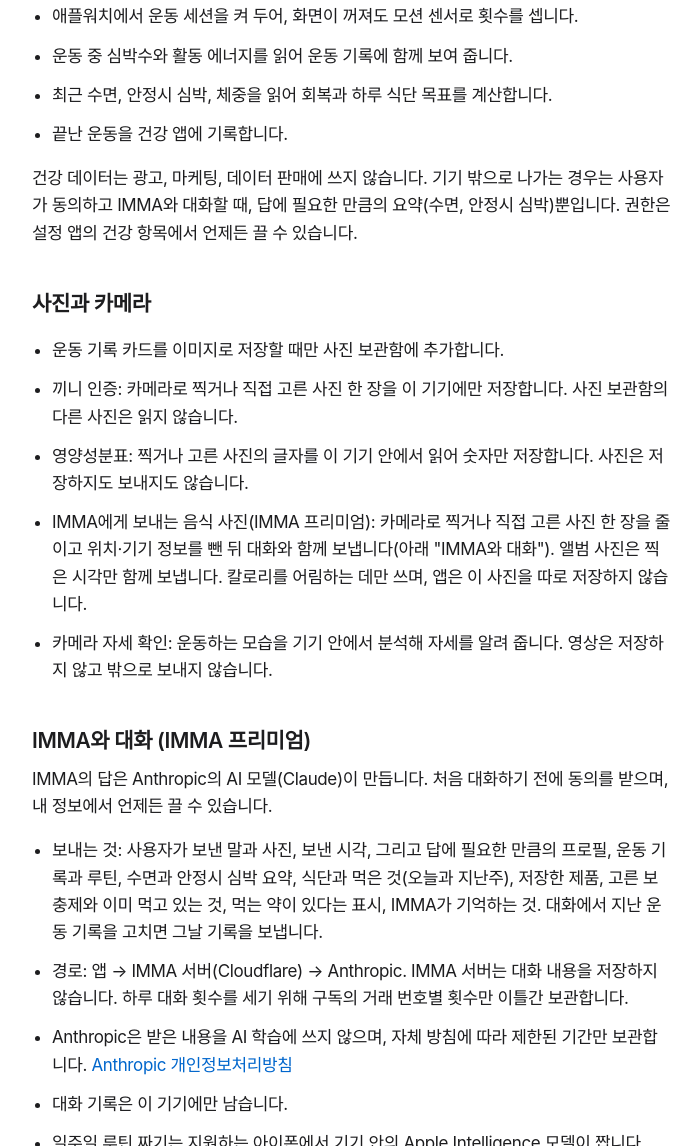
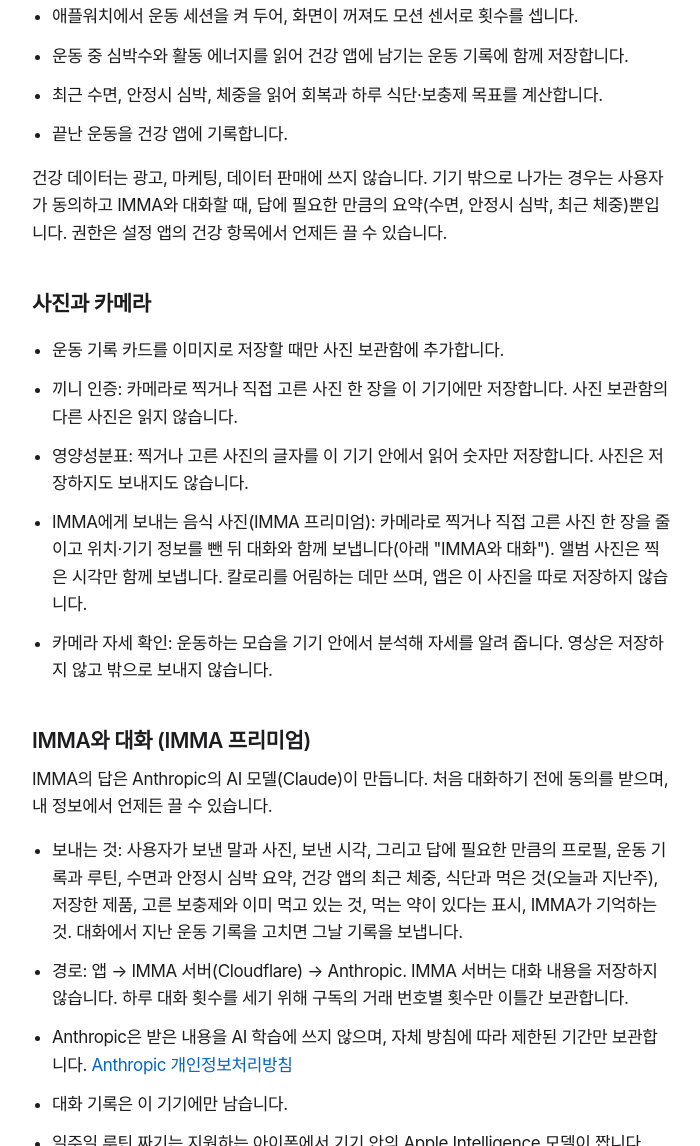
Before and after one commit to shinehyeuk-pixel/imma-support, a plain HTML site: page privacy/index.html in a window 1280 px wide. Shown: the part 833-1979 px from the top of the page, without its empty margins (288-988 px from the left). Drawn offline with Linux system fonts and the light colour scheme.

Commit message:
Privacy: the chat can carry the Health app's latest weight, and heart rate goes into Health's workout
IMMA's chat works out the day's food from the newest weight in the Health app and sends that number with it
(get_nutrition), but the page said only sleep and resting heart rate leave the device. The watch reads heart rate
and active energy only to save them with the workout in Health; IMMA itself does not show them.

Co-Authored-By: Claude Opus 5.5 <noreply@anthropic.com>

```diff
--- a/privacy/index.html
+++ b/privacy/index.html
@@ -30,11 +30,11 @@
 <h2>건강 앱 (HealthKit)</h2>
 <ul>
 <li>애플워치에서 운동 세션을 켜 두어, 화면이 꺼져도 모션 센서로 횟수를 셉니다.</li>
-<li>운동 중 심박수와 활동 에너지를 읽어 운동 기록에 함께 보여 줍니다.</li>
-<li>최근 수면, 안정시 심박, 체중을 읽어 회복과 하루 식단 목표를 계산합니다.</li>
+<li>운동 중 심박수와 활동 에너지를 읽어 건강 앱에 남기는 운동 기록에 함께 저장합니다.</li>
+<li>최근 수면, 안정시 심박, 체중을 읽어 회복과 하루 식단·보충제 목표를 계산합니다.</li>
 <li>끝난 운동을 건강 앱에 기록합니다.</li>
 </ul>
-<p>건강 데이터는 광고, 마케팅, 데이터 판매에 쓰지 않습니다. 기기 밖으로 나가는 경우는 사용자가 동의하고 IMMA와 대화할 때, 답에 필요한 만큼의 요약(수면, 안정시 심박)뿐입니다. 권한은 설정 앱의 건강 항목에서 언제든 끌 수 있습니다.</p>
+<p>건강 데이터는 광고, 마케팅, 데이터 판매에 쓰지 않습니다. 기기 밖으로 나가는 경우는 사용자가 동의하고 IMMA와 대화할 때, 답에 필요한 만큼의 요약(수면, 안정시 심박, 최근 체중)뿐입니다. 권한은 설정 앱의 건강 항목에서 언제든 끌 수 있습니다.</p>
 
 <h2>사진과 카메라</h2>
 <ul>
@@ -48,7 +48,7 @@
 <h2>IMMA와 대화 (IMMA 프리미엄)</h2>
 <p>IMMA의 답은 Anthropic의 AI 모델(Claude)이 만듭니다. 처음 대화하기 전에 동의를 받으며, 내 정보에서 언제든 끌 수 있습니다.</p>
 <ul>
-<li>보내는 것: 사용자가 보낸 말과 사진, 보낸 시각, 그리고 답에 필요한 만큼의 프로필, 운동 기록과 루틴, 수면과 안정시 심박 요약, 식단과 먹은 것(오늘과 지난주), 저장한 제품, 고른 보충제와 이미 먹고 있는 것, 먹는 약이 있다는 표시, IMMA가 기억하는 것. 대화에서 지난 운동 기록을 고치면 그날 기록을 보냅니다.</li>
+<li>보내는 것: 사용자가 보낸 말과 사진, 보낸 시각, 그리고 답에 필요한 만큼의 프로필, 운동 기록과 루틴, 수면과 안정시 심박 요약, 건강 앱의 최근 체중, 식단과 먹은 것(오늘과 지난주), 저장한 제품, 고른 보충제와 이미 먹고 있는 것, 먹는 약이 있다는 표시, IMMA가 기억하는 것. 대화에서 지난 운동 기록을 고치면 그날 기록을 보냅니다.</li>
 <li>경로: 앱 → IMMA 서버(Cloudflare) → Anthropic. IMMA 서버는 대화 내용을 저장하지 않습니다. 하루 대화 횟수를 세기 위해 구독의 거래 번호별 횟수만 이틀간 보관합니다.</li>
 <li>Anthropic은 받은 내용을 AI 학습에 쓰지 않으며, 자체 방침에 따라 제한된 기간만 보관합니다. <a href="https://www.anthropic.com/legal/privacy">Anthropic 개인정보처리방침</a></li>
 <li>대화 기록은 이 기기에만 남습니다.</li>
```
